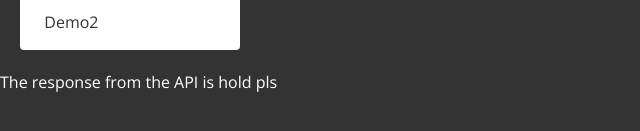
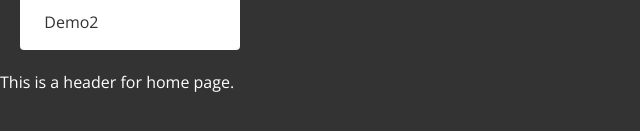
Before and after one commit to CoInc-co/FrontEndClient, a React (Create React App) app: page / in a window 1280 px wide. Shown: the part 521-652 px from the top of the page, without its empty margins (0-640 px from the left). Built offline with nearby package versions, Linux system fonts and the light colour scheme; no server answers.

Commit message:
Added routing and a default route in the case of URL not routed.

```diff
--- a/package.json
+++ b/package.json
@@ -8,6 +8,7 @@
     "@testing-library/user-event": "^7.2.1",
     "react": "^16.12.0",
     "react-dom": "^16.12.0",
+    "react-router-dom": "^5.1.2",
     "react-scripts": "3.3.0"
   },
   "scripts": {
--- a/src/App.js
+++ b/src/App.js
@@ -1,35 +1,42 @@
 import React from 'react';
-import NavBar from './components/navigation/NavBar';
+import { BrowserRouter as Router, Switch, Route } from 'react-router-dom';
 import './App.css';
 import * as Constants from './utility/Constants';
 import * as Utils from './utility/Utils';
-import * as API from './api/SampleAPI';
+import NavBar from './components/navigation/NavBar';
+import HomePage from './pages/HomePage';
+import TestAPIPage from "./pages/TestAPIPage";
 
 class App extends React.Component {
     constructor(props) {
         super(props);
-    this.state = {
-      response: "hold pls"
-    };
     }
 
     componentDidMount() {
         document.title = Constants.TITLE;
         console.log("This browser " + (Utils.checkLocalStorage() ? "has HTML5 Local Storage!" : "does not support Local Storage..."));
-    API.getAll().then(result => result.json()).then(json => this.setState({response: JSON.stringify(json)}));
-    API.postSample().then(result => result.json()).then(json => console.log(json));
-    API.getAll().then(result => result.json()).then(json => console.log(json));
     }
 
+    /**
+     * Returns a default template with the current content based on the URL routed page.
+     * If page is not found, it redirects to the home page. TODO (Probably should go to page not found [404?] error)
+     *
+     * @returns {HTMLAllCollection} Collection of HTML components that are displayed at this route
+     */
     render() {
         return (
+            <Router>
                 <div className="App">
                     <NavBar/>
-          <p className="text">
-              The response from the API is {this.state.response}
-          </p>
+                    <Switch>
+                        <Route exact path = "/" component = {HomePage} />
+                        <Route path = "/testapi" component= {TestAPIPage} />
+                        <Route component= {HomePage} />
+                    </Switch>
                 </div>
+            </Router>
         );
+        // TODO Put footer underneath </Switch>
     }
 }
 
--- /dev/null
+++ b/src/pages/HomePage.js
@@ -0,0 +1,22 @@
+import React from "react";
+import '../App.css';
+
+class HomePage extends React.Component {
+    constructor(props) {
+        super(props);
+    }
+
+    componentDidMount() {
+
+    }
+
+    render() {
+        return(
+            <header className="text">
+                This is a header for home page.
+            </header>
+        );
+    }
+}
+
+export default HomePage;
--- /dev/null
+++ b/src/pages/TestAPIPage.js
@@ -0,0 +1,28 @@
+import React from "react";
+import '../App.css';
+import * as API from "../api/SampleAPI";
+
+class TestAPIPage extends React.Component {
+    constructor(props) {
+        super(props);
+        this.state = {
+            response: null
+        };
+    }
+
+    componentDidMount() {
+        API.getAll().then(result => result.json()).then(json => this.setState({response: JSON.stringify(json)}));
+        API.postSample().then(result => result.json()).then(json => console.log(json));
+        API.getAll().then(result => result.json()).then(json => console.log(json));
+    }
+
+    render() {
+        return(
+            <p className="text">
+                The response from the API is {this.state.response}
+            </p>
+        );
+    }
+}
+
+export default TestAPIPage;
```
Also changed, not shown: 1 other file (tests, documents, lock files or other folders). Lines whose indentation alone changed are shown as unchanged.
